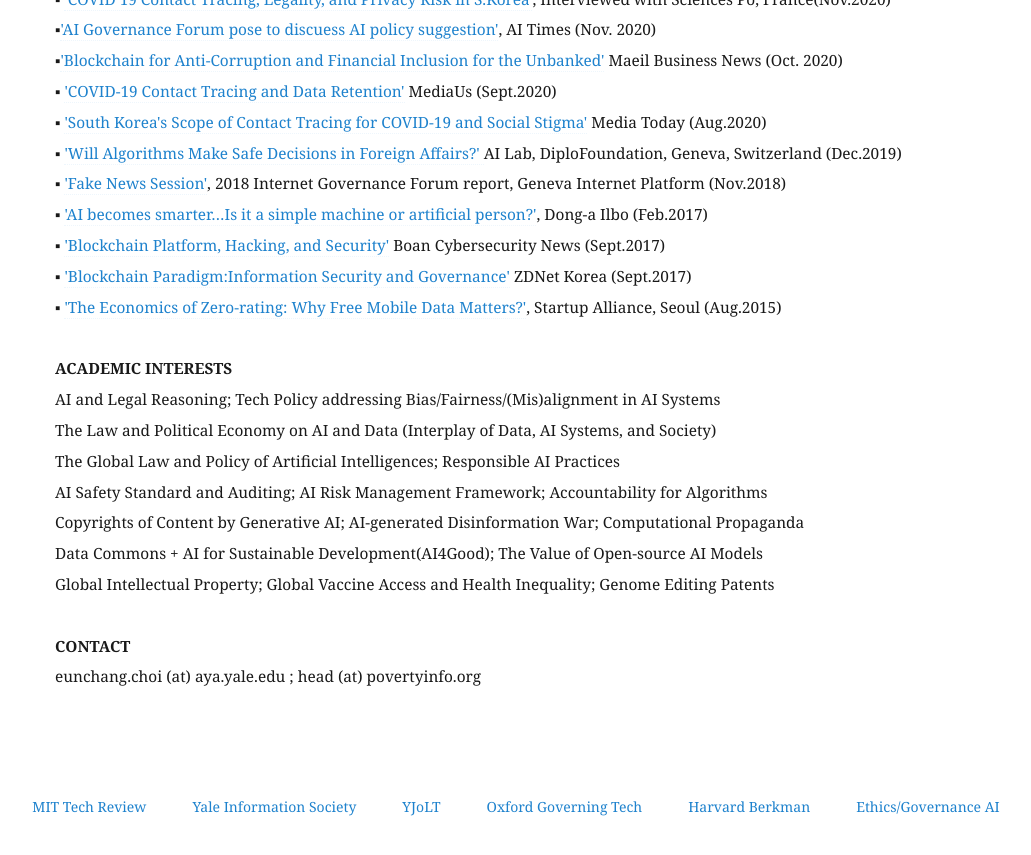
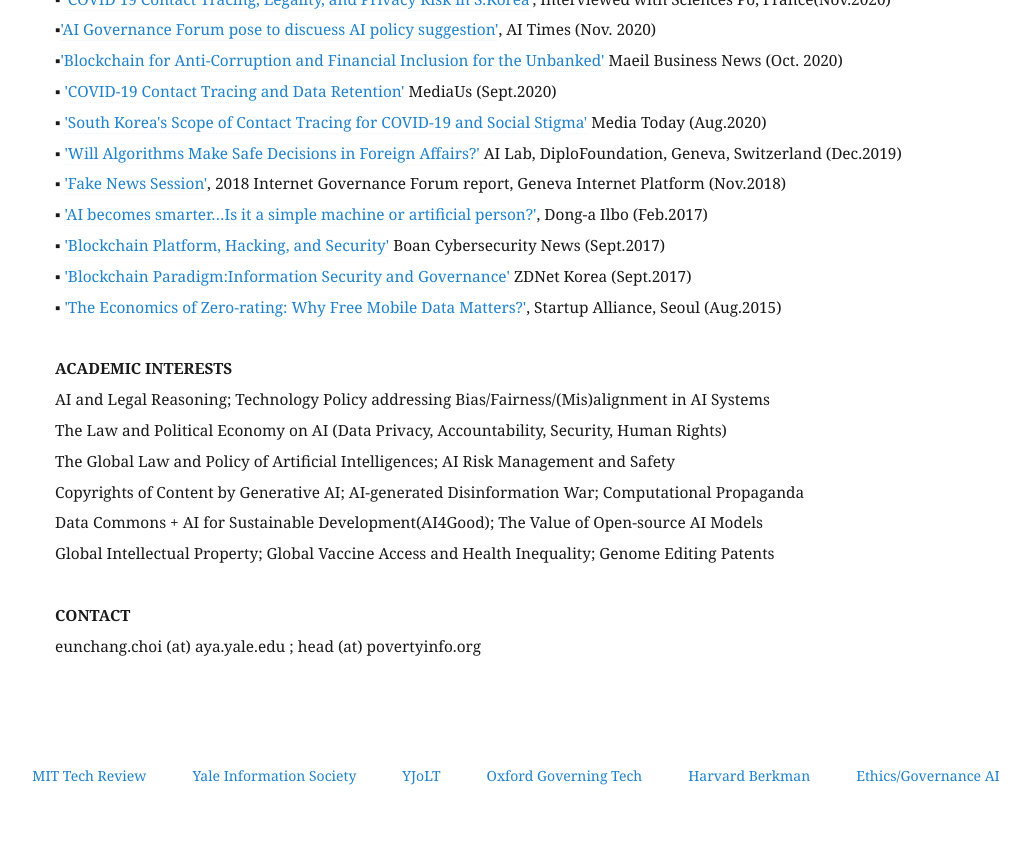
Before and after one commit to eunchangchoi/eunchangchoi.github.io, a Jekyll site: the page built from index.md, in a window 1280 px wide and 900 px high, scrolled down 9440 px. Shown: the top 855 px of the window, without its empty margins (45-1076 px from the left). Built offline with Jekyll 4.4.1, drawn with Linux system fonts in a browser that asks for light colours.

Commit message:
Update index.md

```diff
--- a/index.md
+++ b/index.md
@@ -224,10 +224,9 @@
 
  <br>
  <strong> ACADEMIC INTERESTS </strong> <br>
-   AI and Legal Reasoning; Tech Policy addressing Bias/Fairness/(Mis)alignment in AI Systems <br>
-   The Law and Political Economy on AI and Data (Interplay of Data, AI Systems, and Society) <br>
-   The Global Law and Policy of Artificial Intelligences; Responsible AI Practices <br>
-   AI Safety Standard and Auditing; AI Risk Management Framework; Accountability for Algorithms<br>
+   AI and Legal Reasoning; Technology Policy addressing Bias/Fairness/(Mis)alignment in AI Systems <br>
+   The Law and Political Economy on AI (Data Privacy, Accountability, Security, Human Rights) <br>
+   The Global Law and Policy of Artificial Intelligences; AI Risk Management and Safety <br>
    Copyrights of Content by Generative AI; AI-generated Disinformation War; Computational Propaganda <br>
    Data Commons + AI for Sustainable Development(AI4Good); The Value of Open-source AI Models <br>
    Global Intellectual Property; Global Vaccine Access and Health Inequality; Genome Editing Patents <br>
```
